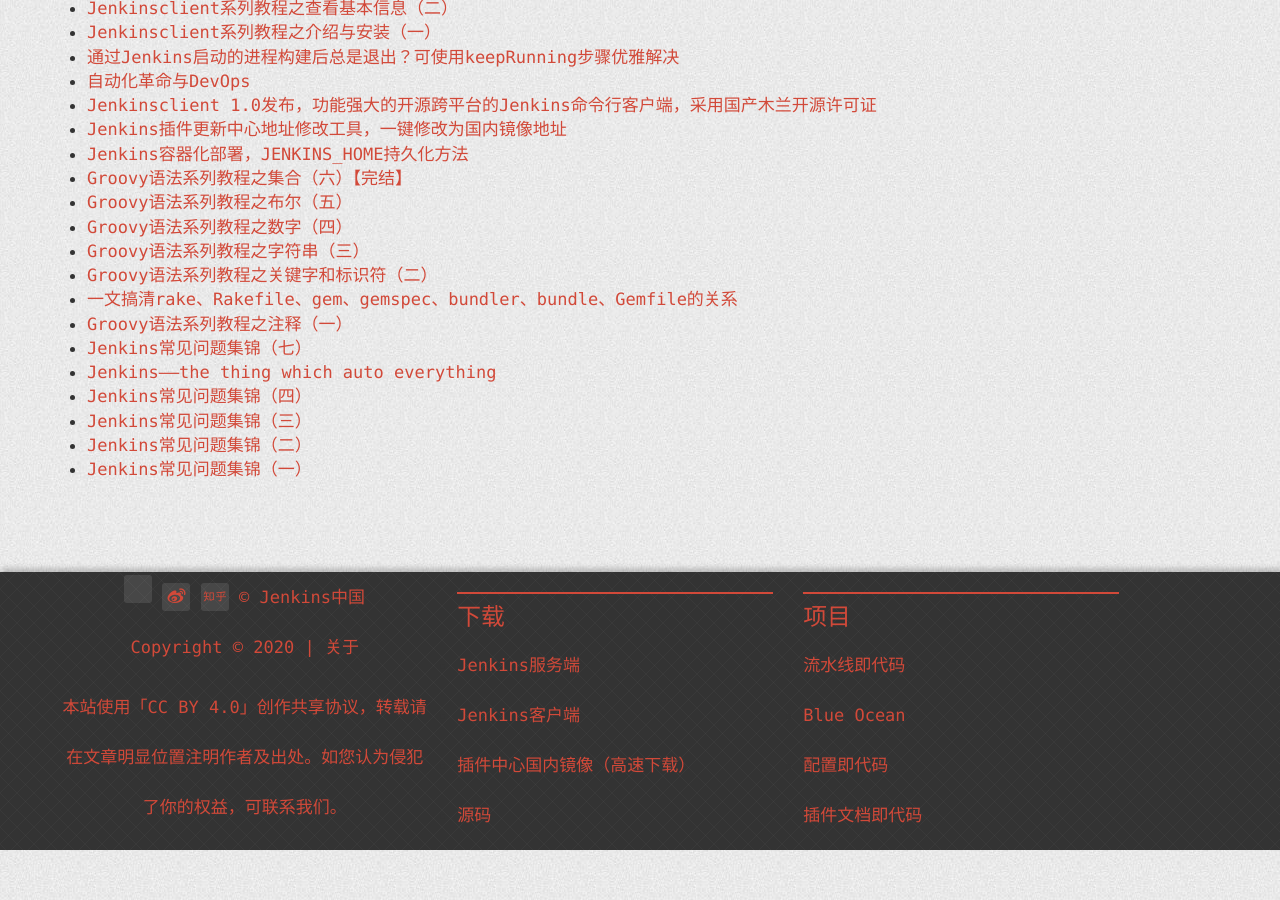
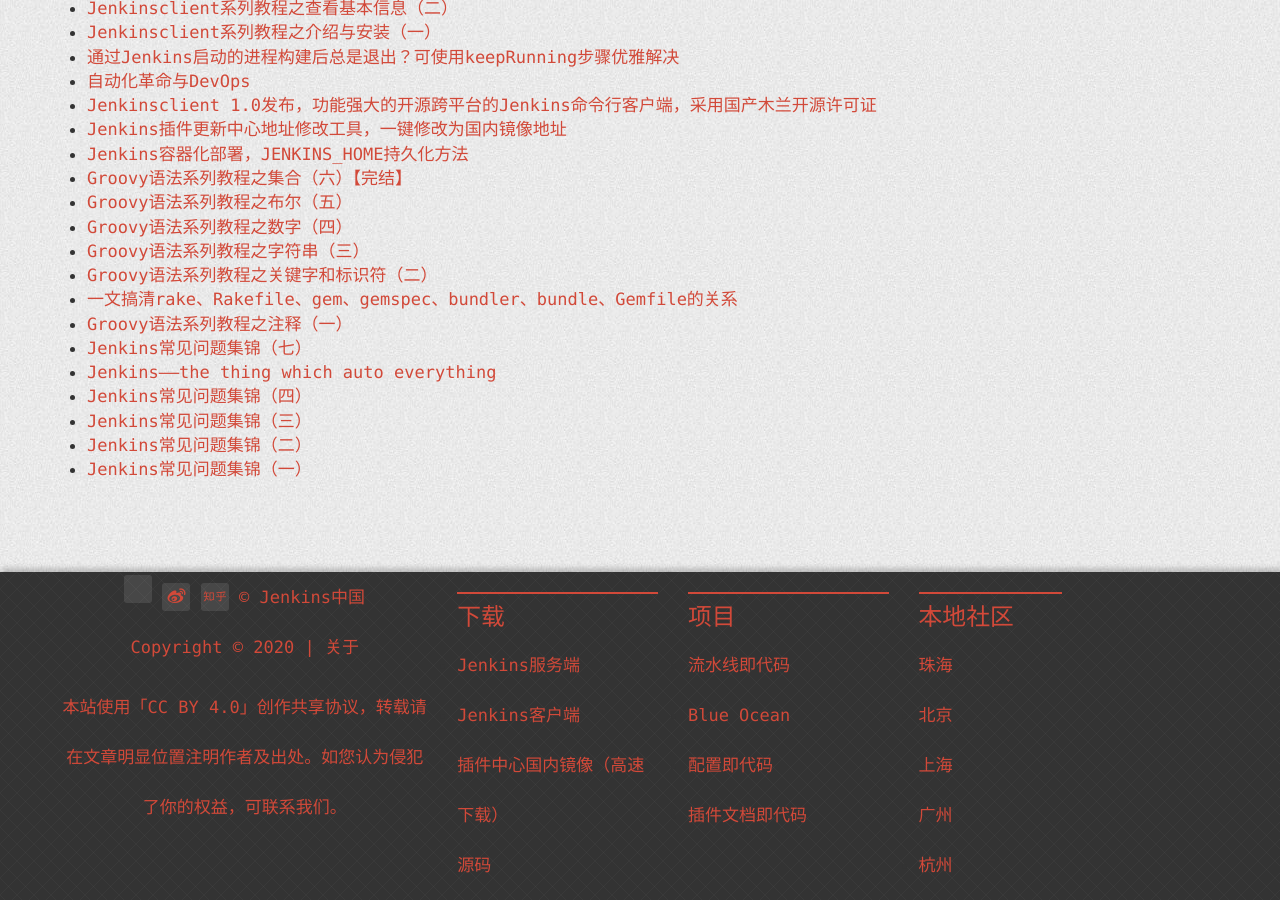
Before and after one commit to JenkinsChina/jenkinschina.github.io, a Jekyll site: the page built from _authors/tangming.md, in a window 1280 px wide and 900 px high, scrolled down 1108 px. Built offline with Jekyll 4.4.1, drawn with Linux system fonts in a browser that asks for light colours; nearby versions of some CDN libraries; comment, search, counter and statistics services are not loaded; a style sheet for code colours, icons or effects is not loaded; before the commit the page ends 1958 px from its top, so only the background shows below that.

Commit message:
增加本地社区

```diff
--- a/_config.yml
+++ b/_config.yml
@@ -22,6 +22,11 @@
       type: "authors"
     values:
       layout: "author"
+  - scope:
+      path: ""
+      type: "groups"
+    values:
+        layout: "group"
 
 github:
   username: jenkinschina
@@ -32,6 +37,9 @@
     authors:
       output: true
       permalink: /author/:path/
+    groups:
+        output: true
+        permalink: /group/:path/
 url: "https://www.jenkinschina.com"
 imgrepo: "https://www.jenkinschina.com/static/img"
 
--- a/_includes/footer.html
+++ b/_includes/footer.html
@@ -11,7 +11,7 @@
         </div>
         <div class='links col-md-7'>
             <div class='row'>
-                <div class='area col-md-6'>
+                <div class='area col-md-4'>
                     <div class='div-mar'>
                         <h1>下载</h1>
                         <ul class='resources'>
@@ -38,7 +38,7 @@
                         </ul>
                     </div>
                 </div>
-                <div class='area col-md-6'>
+                <div class='area col-md-4'>
                     <div class='div-mar'>
                         <h1>项目</h1>
                         <ul class='project'>
@@ -65,6 +65,38 @@
                         </ul>
                     </div>
                 </div>
+                <div class='area col-md-3'>
+                    <div class='div-mar'>
+                        <h1>本地社区</h1>
+                        <ul class='group'>
+                            <li>
+                                <a href='/group/zhuhai' target="_blank">
+                                    珠海
+                                </a>
+                            </li>
+                            <li>
+                                <a href='/group/beijing' target="_blank">
+                                    北京
+                                </a>
+                            </li>
+                            <li>
+                                <a href='/group/shanghai' target="_blank">
+                                    上海
+                                </a>
+                            </li>
+                            <li>
+                                <a href='/group/guangzhou' target="_blank">
+                                    广州
+                                </a>
+                            </li>
+                            <li>
+                                <a href='/group/hangzhou' target="_blank">
+                                    杭州
+                                </a>
+                            </li>
+                        </ul>
+                    </div>
+                </div>
             </div>
         </div>
     </div>
```
Also changed, not shown: _authors/tangming.md (+1 -0 lines), _groups/zhuhai.md (added, +12 -0 lines), _layouts/group.html (added, +9 -0 lines), assets/img/group/qrcode_zhuhai.jpg (added).
